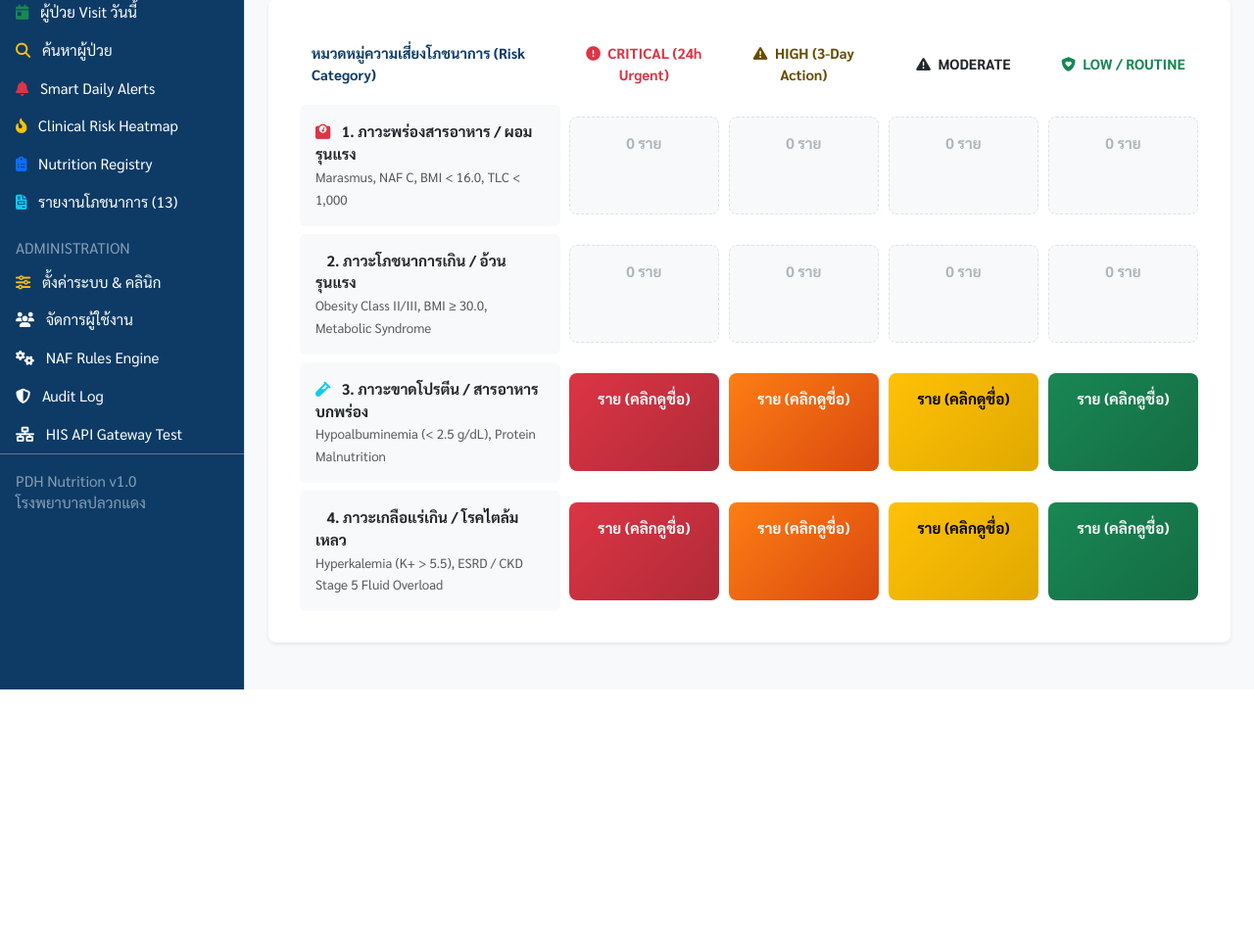
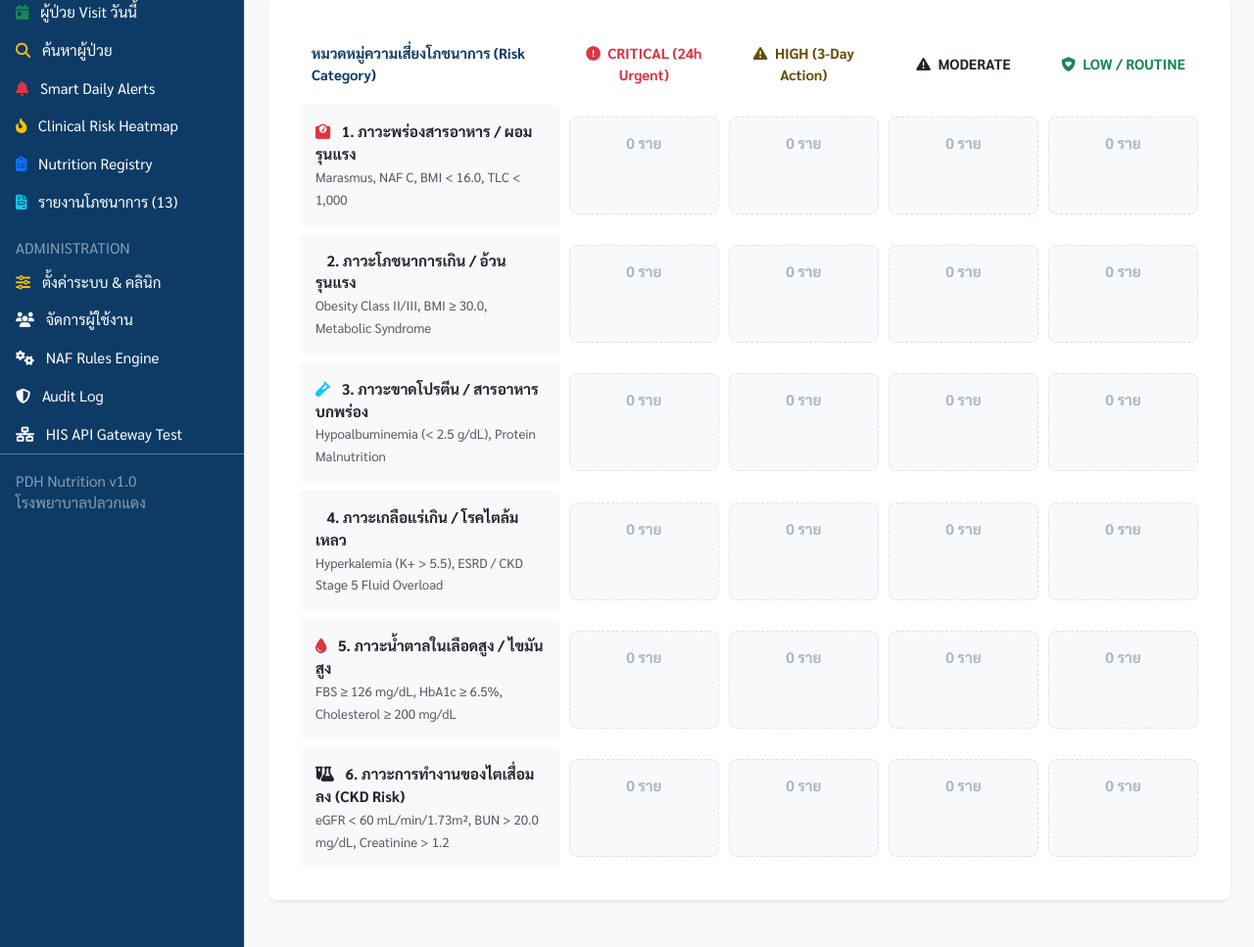
Before and after one commit to pharmacisttom/pdhnutrition, a PHP site: page /pdhnutrition/alerts/heatmap in a window 1280 px wide. Shown: the part 205-1172 px from the top of the page at 98% size. Before the commit the page ends 909 px from the top, so only its background shows below. Run offline with PHP 8.4, Linux system fonts and the light colour scheme; a user stored in the database is signed in; data that the repository does not hold is empty; some libraries are stand-ins or nearby versions.

Commit message:
Fix undefined array key DEFICIENCY and array_filter error in Clinical Risk Heatmap Matrix

```diff
--- a/app/Services/SmartAlertService.php
+++ b/app/Services/SmartAlertService.php
@@ -293,19 +293,27 @@ class SmartAlertService {
         $matrix = [
             'UNDERNUTRITION'  => ['CRITICAL' => 0, 'HIGH' => 0, 'MODERATE' => 0, 'LOW' => 0, 'patients' => []],
             'OVERNUTRITION'   => ['CRITICAL' => 0, 'HIGH' => 0, 'MODERATE' => 0, 'LOW' => 0, 'patients' => []],
-            'HYPERGLYCEMIA'  => ['CRITICAL' => 0, 'HIGH' => 0, 'MODERATE' => 0, 'LOW' => 0, 'patients' => []],
-            'DYSLIPIDEMIA'    => ['CRITICAL' => 0, 'HIGH' => 0, 'MODERATE' => 0, 'LOW' => 0, 'patients' => []],
-            'HYPOALBUMINEMIA' => ['CRITICAL' => 0, 'HIGH' => 0, 'MODERATE' => 0, 'LOW' => 0, 'patients' => []],
-            'RENAL_RISK'      => ['CRITICAL' => 0, 'HIGH' => 0, 'MODERATE' => 0, 'LOW' => 0, 'patients' => []],
+            'DEFICIENCY'      => ['CRITICAL' => 0, 'HIGH' => 0, 'MODERATE' => 0, 'LOW' => 0, 'patients' => []],
+            'ELECTROLYTE'     => ['CRITICAL' => 0, 'HIGH' => 0, 'MODERATE' => 0, 'LOW' => 0, 'patients' => []],
+            'HYPERGLYCEMIA'   => ['CRITICAL' => 0, 'HIGH' => 0, 'MODERATE' => 0, 'LOW' => 0, 'patients' => []],
+            'DYSLIPIDEMIA'     => ['CRITICAL' => 0, 'HIGH' => 0, 'MODERATE' => 0, 'LOW' => 0, 'patients' => []],
+            'HYPOALBUMINEMIA'  => ['CRITICAL' => 0, 'HIGH' => 0, 'MODERATE' => 0, 'LOW' => 0, 'patients' => []],
+            'RENAL_RISK'       => ['CRITICAL' => 0, 'HIGH' => 0, 'MODERATE' => 0, 'LOW' => 0, 'patients' => []],
         ];
 
         foreach ($allAlertPatients as $p) {
             foreach ($p['alert_items'] as $item) {
                 $cat   = $item['type'] ?? 'UNDERNUTRITION';
                 $level = $item['level'] ?? 'LOW';
-                if (isset($matrix[$cat][$level])) {
-                    $matrix[$cat][$level]++;
-                    $matrix[$cat]['patients'][] = [
+
+                $targetCategories = [$cat];
+                if ($cat === 'HYPOALBUMINEMIA') $targetCategories[] = 'DEFICIENCY';
+                if ($cat === 'RENAL_RISK') $targetCategories[] = 'ELECTROLYTE';
+
+                foreach ($targetCategories as $tCat) {
+                    if (isset($matrix[$tCat][$level])) {
+                        $matrix[$tCat][$level]++;
+                        $matrix[$tCat]['patients'][] = [
                             'hn' => $p['hn'],
                             'fullname' => $p['fullname'],
                             'msg' => $item['msg'],
@@ -315,6 +323,7 @@ class SmartAlertService {
                     }
                 }
             }
+        }
 
         return $matrix;
     }
--- a/views/alerts/heatmap.php
+++ b/views/alerts/heatmap.php
@@ -73,10 +73,10 @@ use App\Helpers\SanitizerHelper;
                 1. ภาวะพร่องสารอาหาร / ผอมรุนแรง<br>
                 <small class="text-muted fw-normal">Marasmus, NAF C, BMI &lt; 16.0, TLC &lt; 1,000</small>
               </td>
-              <td><?php renderHeatCell('UNDERNUTRITION', 'CRITICAL', $matrix['UNDERNUTRITION']['CRITICAL'], $matrix['UNDERNUTRITION']['patients']); ?></td>
-              <td><?php renderHeatCell('UNDERNUTRITION', 'HIGH', $matrix['UNDERNUTRITION']['HIGH'], $matrix['UNDERNUTRITION']['patients']); ?></td>
-              <td><?php renderHeatCell('UNDERNUTRITION', 'MODERATE', $matrix['UNDERNUTRITION']['MODERATE'], $matrix['UNDERNUTRITION']['patients']); ?></td>
-              <td><?php renderHeatCell('UNDERNUTRITION', 'LOW', $matrix['UNDERNUTRITION']['LOW'], $matrix['UNDERNUTRITION']['patients']); ?></td>
+              <td><?php renderHeatCell('UNDERNUTRITION', 'CRITICAL', $matrix['UNDERNUTRITION']['CRITICAL'] ?? 0, $matrix['UNDERNUTRITION']['patients'] ?? []); ?></td>
+              <td><?php renderHeatCell('UNDERNUTRITION', 'HIGH', $matrix['UNDERNUTRITION']['HIGH'] ?? 0, $matrix['UNDERNUTRITION']['patients'] ?? []); ?></td>
+              <td><?php renderHeatCell('UNDERNUTRITION', 'MODERATE', $matrix['UNDERNUTRITION']['MODERATE'] ?? 0, $matrix['UNDERNUTRITION']['patients'] ?? []); ?></td>
+              <td><?php renderHeatCell('UNDERNUTRITION', 'LOW', $matrix['UNDERNUTRITION']['LOW'] ?? 0, $matrix['UNDERNUTRITION']['patients'] ?? []); ?></td>
             </tr>
 
             <!-- Row 2: OVERNUTRITION -->
@@ -86,10 +86,10 @@ use App\Helpers\SanitizerHelper;
                 2. ภาวะโภชนาการเกิน / อ้วนรุนแรง<br>
                 <small class="text-muted fw-normal">Obesity Class II/III, BMI &ge; 30.0, Metabolic Syndrome</small>
               </td>
-              <td><?php renderHeatCell('OVERNUTRITION', 'CRITICAL', $matrix['OVERNUTRITION']['CRITICAL'], $matrix['OVERNUTRITION']['patients']); ?></td>
-              <td><?php renderHeatCell('OVERNUTRITION', 'HIGH', $matrix['OVERNUTRITION']['HIGH'], $matrix['OVERNUTRITION']['patients']); ?></td>
-              <td><?php renderHeatCell('OVERNUTRITION', 'MODERATE', $matrix['OVERNUTRITION']['MODERATE'], $matrix['OVERNUTRITION']['patients']); ?></td>
-              <td><?php renderHeatCell('OVERNUTRITION', 'LOW', $matrix['OVERNUTRITION']['LOW'], $matrix['OVERNUTRITION']['patients']); ?></td>
+              <td><?php renderHeatCell('OVERNUTRITION', 'CRITICAL', $matrix['OVERNUTRITION']['CRITICAL'] ?? 0, $matrix['OVERNUTRITION']['patients'] ?? []); ?></td>
+              <td><?php renderHeatCell('OVERNUTRITION', 'HIGH', $matrix['OVERNUTRITION']['HIGH'] ?? 0, $matrix['OVERNUTRITION']['patients'] ?? []); ?></td>
+              <td><?php renderHeatCell('OVERNUTRITION', 'MODERATE', $matrix['OVERNUTRITION']['MODERATE'] ?? 0, $matrix['OVERNUTRITION']['patients'] ?? []); ?></td>
+              <td><?php renderHeatCell('OVERNUTRITION', 'LOW', $matrix['OVERNUTRITION']['LOW'] ?? 0, $matrix['OVERNUTRITION']['patients'] ?? []); ?></td>
             </tr>
 
             <!-- Row 3: DEFICIENCY -->
@@ -99,10 +99,10 @@ use App\Helpers\SanitizerHelper;
                 3. ภาวะขาดโปรตีน / สารอาหารบกพร่อง<br>
                 <small class="text-muted fw-normal">Hypoalbuminemia (&lt; 2.5 g/dL), Protein Malnutrition</small>
               </td>
-              <td><?php renderHeatCell('DEFICIENCY', 'CRITICAL', $matrix['DEFICIENCY']['CRITICAL'], $matrix['DEFICIENCY']['patients']); ?></td>
-              <td><?php renderHeatCell('DEFICIENCY', 'HIGH', $matrix['DEFICIENCY']['HIGH'], $matrix['DEFICIENCY']['patients']); ?></td>
-              <td><?php renderHeatCell('DEFICIENCY', 'MODERATE', $matrix['DEFICIENCY']['MODERATE'], $matrix['DEFICIENCY']['patients']); ?></td>
-              <td><?php renderHeatCell('DEFICIENCY', 'LOW', $matrix['DEFICIENCY']['LOW'], $matrix['DEFICIENCY']['patients']); ?></td>
+              <td><?php renderHeatCell('DEFICIENCY', 'CRITICAL', $matrix['DEFICIENCY']['CRITICAL'] ?? 0, $matrix['DEFICIENCY']['patients'] ?? []); ?></td>
+              <td><?php renderHeatCell('DEFICIENCY', 'HIGH', $matrix['DEFICIENCY']['HIGH'] ?? 0, $matrix['DEFICIENCY']['patients'] ?? []); ?></td>
+              <td><?php renderHeatCell('DEFICIENCY', 'MODERATE', $matrix['DEFICIENCY']['MODERATE'] ?? 0, $matrix['DEFICIENCY']['patients'] ?? []); ?></td>
+              <td><?php renderHeatCell('DEFICIENCY', 'LOW', $matrix['DEFICIENCY']['LOW'] ?? 0, $matrix['DEFICIENCY']['patients'] ?? []); ?></td>
             </tr>
 
             <!-- Row 4: ELECTROLYTE -->
@@ -112,10 +112,36 @@ use App\Helpers\SanitizerHelper;
                 4. ภาวะเกลือแร่เกิน / โรคไตล้มเหลว<br>
                 <small class="text-muted fw-normal">Hyperkalemia (K+ &gt; 5.5), ESRD / CKD Stage 5 Fluid Overload</small>
               </td>
-              <td><?php renderHeatCell('ELECTROLYTE', 'CRITICAL', $matrix['ELECTROLYTE']['CRITICAL'], $matrix['ELECTROLYTE']['patients']); ?></td>
-              <td><?php renderHeatCell('ELECTROLYTE', 'HIGH', $matrix['ELECTROLYTE']['HIGH'], $matrix['ELECTROLYTE']['patients']); ?></td>
-              <td><?php renderHeatCell('ELECTROLYTE', 'MODERATE', $matrix['ELECTROLYTE']['MODERATE'], $matrix['ELECTROLYTE']['patients']); ?></td>
-              <td><?php renderHeatCell('ELECTROLYTE', 'LOW', $matrix['ELECTROLYTE']['LOW'], $matrix['ELECTROLYTE']['patients']); ?></td>
+              <td><?php renderHeatCell('ELECTROLYTE', 'CRITICAL', $matrix['ELECTROLYTE']['CRITICAL'] ?? 0, $matrix['ELECTROLYTE']['patients'] ?? []); ?></td>
+              <td><?php renderHeatCell('ELECTROLYTE', 'HIGH', $matrix['ELECTROLYTE']['HIGH'] ?? 0, $matrix['ELECTROLYTE']['patients'] ?? []); ?></td>
+              <td><?php renderHeatCell('ELECTROLYTE', 'MODERATE', $matrix['ELECTROLYTE']['MODERATE'] ?? 0, $matrix['ELECTROLYTE']['patients'] ?? []); ?></td>
+              <td><?php renderHeatCell('ELECTROLYTE', 'LOW', $matrix['ELECTROLYTE']['LOW'] ?? 0, $matrix['ELECTROLYTE']['patients'] ?? []); ?></td>
+            </tr>
+
+            <!-- Row 5: HYPERGLYCEMIA & DYSLIPIDEMIA -->
+            <tr>
+              <td class="fw-bold bg-light p-3 rounded">
+                <i class="fa-solid fa-droplet text-danger me-2"></i>
+                5. ภาวะน้ำตาลในเลือดสูง / ไขมันสูง<br>
+                <small class="text-muted fw-normal">FBS &ge; 126 mg/dL, HbA1c &ge; 6.5%, Cholesterol &ge; 200 mg/dL</small>
+              </td>
+              <td><?php renderHeatCell('HYPERGLYCEMIA', 'CRITICAL', $matrix['HYPERGLYCEMIA']['CRITICAL'] ?? 0, $matrix['HYPERGLYCEMIA']['patients'] ?? []); ?></td>
+              <td><?php renderHeatCell('HYPERGLYCEMIA', 'HIGH', $matrix['HYPERGLYCEMIA']['HIGH'] ?? 0, $matrix['HYPERGLYCEMIA']['patients'] ?? []); ?></td>
+              <td><?php renderHeatCell('HYPERGLYCEMIA', 'MODERATE', $matrix['HYPERGLYCEMIA']['MODERATE'] ?? 0, $matrix['HYPERGLYCEMIA']['patients'] ?? []); ?></td>
+              <td><?php renderHeatCell('HYPERGLYCEMIA', 'LOW', $matrix['HYPERGLYCEMIA']['LOW'] ?? 0, $matrix['HYPERGLYCEMIA']['patients'] ?? []); ?></td>
+            </tr>
+
+            <!-- Row 6: RENAL_RISK -->
+            <tr>
+              <td class="fw-bold bg-light p-3 rounded">
+                <i class="fa-solid fa-flask-vial text-purple me-2"></i>
+                6. ภาวะการทำงานของไตเสื่อมลง (CKD Risk)<br>
+                <small class="text-muted fw-normal">eGFR &lt; 60 mL/min/1.73m², BUN &gt; 20.0 mg/dL, Creatinine &gt; 1.2</small>
+              </td>
+              <td><?php renderHeatCell('RENAL_RISK', 'CRITICAL', $matrix['RENAL_RISK']['CRITICAL'] ?? 0, $matrix['RENAL_RISK']['patients'] ?? []); ?></td>
+              <td><?php renderHeatCell('RENAL_RISK', 'HIGH', $matrix['RENAL_RISK']['HIGH'] ?? 0, $matrix['RENAL_RISK']['patients'] ?? []); ?></td>
+              <td><?php renderHeatCell('RENAL_RISK', 'MODERATE', $matrix['RENAL_RISK']['MODERATE'] ?? 0, $matrix['RENAL_RISK']['patients'] ?? []); ?></td>
+              <td><?php renderHeatCell('RENAL_RISK', 'LOW', $matrix['RENAL_RISK']['LOW'] ?? 0, $matrix['RENAL_RISK']['patients'] ?? []); ?></td>
             </tr>
 
           </tbody>
@@ -142,14 +168,17 @@ use App\Helpers\SanitizerHelper;
 </div>
 
 <?php
-function renderHeatCell($cat, $level, $count, $patients) {
+function renderHeatCell($cat, $level, $count = 0, $patients = []) {
+    $count = (int)($count ?? 0);
+    $patients = is_array($patients) ? $patients : [];
+
     if ($count === 0) {
         echo '<div class="heatmap-cell heat-zero">0 ราย</div>';
         return;
     }
 
     $cls = ($level === 'CRITICAL') ? 'heat-critical' : (($level === 'HIGH') ? 'heat-high' : (($level === 'MODERATE') ? 'heat-moderate' : 'heat-low'));
-    $filteredPatients = array_filter($patients, fn($p) => $p['level'] === $level);
+    $filteredPatients = array_filter($patients, fn($p) => is_array($p) && ($p['level'] ?? '') === $level);
     $json = htmlspecialchars(json_encode(array_values($filteredPatients)), ENT_QUOTES, 'UTF-8');
 
     echo "<div class=\"heatmap-cell {$cls}\" onclick=\"showPatientModal('{$cat}', '{$level}', {$json})\">";
```
Also changed, not shown: tests/run_tests.php (+4 -0 lines). Lines whose indentation alone changed are shown as unchanged.
